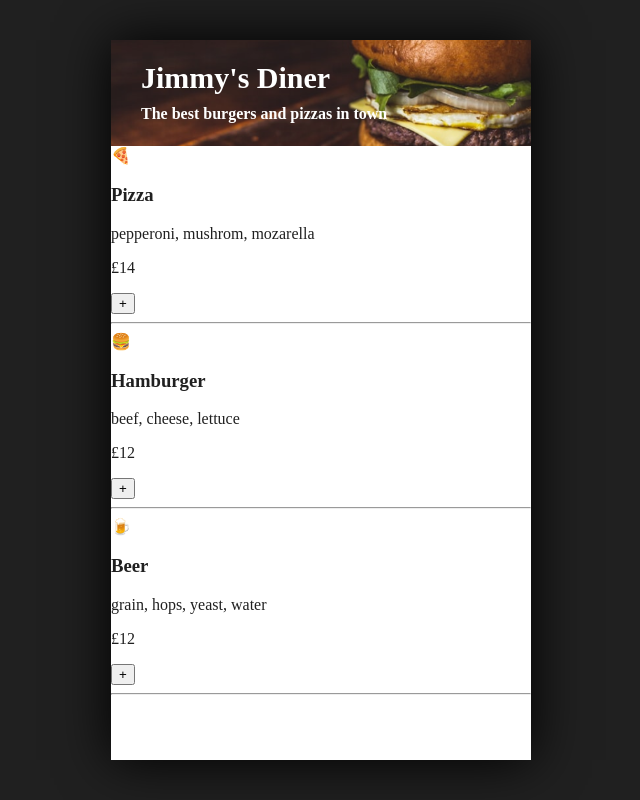
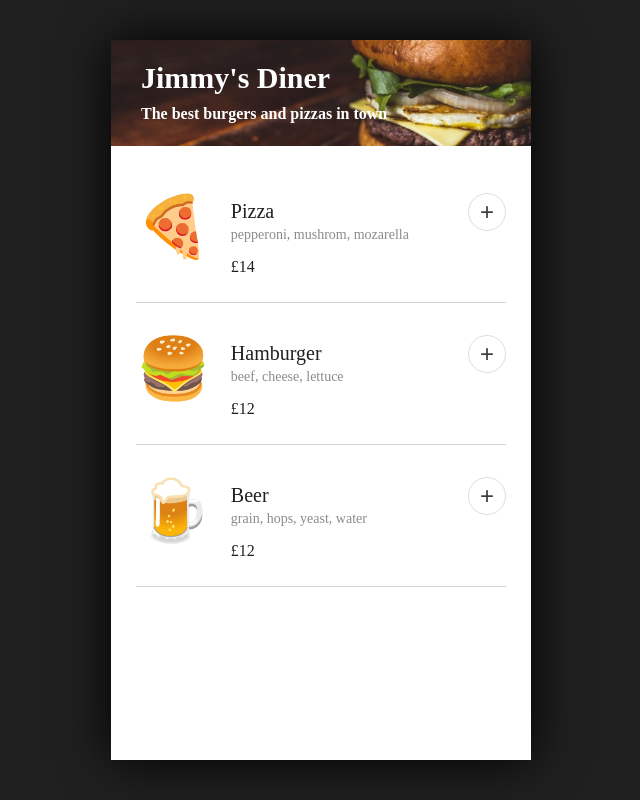
Before and after one commit to jamiewilliamsxyz/restaurant-ordering-app, a plain HTML site: page index.html in a window 1280 px wide. Shown: the whole page, without its empty margins (319-959 px from the left). Drawn offline with Linux system fonts and the light colour scheme.

Commit message:
Style menu and menu items

```diff
--- a/index.css
+++ b/index.css
@@ -38,6 +38,71 @@ h2 {
 }
 
 .menu {
+  display: flex;
+  flex-direction: column;
+  gap: 20px;
+  padding: 35px 25px;
+}
+
+.menu-item {
+  display: flex;
+  align-items: start;
+  justify-content: space-between;
+  border-bottom: 1px solid #d2d2d2;
+  padding: 10px 0;
+}
+
+.item-left-container {
+  display: flex;
+  gap: 20px;
+}
+
+.item-emoji {
+  font-size: 60px;
+}
+
+.item-name {
+  font-weight: 500;
+  line-height: 0;
+  font-size: 20px;
+}
+
+.item-ingredients {
+  line-height: 0.5;
+  font-size: 14px;
+  color: #8b8b8b;
+}
+
+.item-price {
+  margin-top: 20px;
+  font-size: 16px;
+}
+
+.item-btn {
+  font-family: Arial, Helvetica, sans-serif;
+  border: 1px solid #dedede;
+  border-radius: 100%;
+  background-color: #ffffff;
+  color: #3c3c3c;
+  cursor: pointer;
+  font-size: 24px;
+  font-weight: 200;
+  width: 38px;
+  height: 38px;
+  margin-top: 2px;
+  transition: 0.3s;
+}
+
+.item-btn:hover {
+  border: none;
+  background-color: #3c3c3c;
+  color: #ffffff;
+  box-shadow: 0 1px 5px rgba(0, 0, 0, 0.3);
+}
+
+.item-btn:active {
+  scale: 0.95;
+  box-shadow: none;
 }
 
 .bottom-section {
--- a/index.js
+++ b/index.js
@@ -7,7 +7,7 @@ document.getElementById("menu").innerHTML = menuArray
     <div class="menu-item">
       <div class="item-left-container">
         <span class="item-emoji">${item.emoji}</span>
-        <div >
+        <div>
           <h3 class="item-name">${item.name}</h3>
           <p class="item-ingredients">${item.ingredients.join(", ")}</p>
           <p class="item-price">£${item.price}</p>
@@ -18,7 +18,6 @@ document.getElementById("menu").innerHTML = menuArray
         item.id
       }" id="addItemBtn" class="item-btn">+</button>
     </div>
-    <hr />
   `;
   })
   .join("");
```
